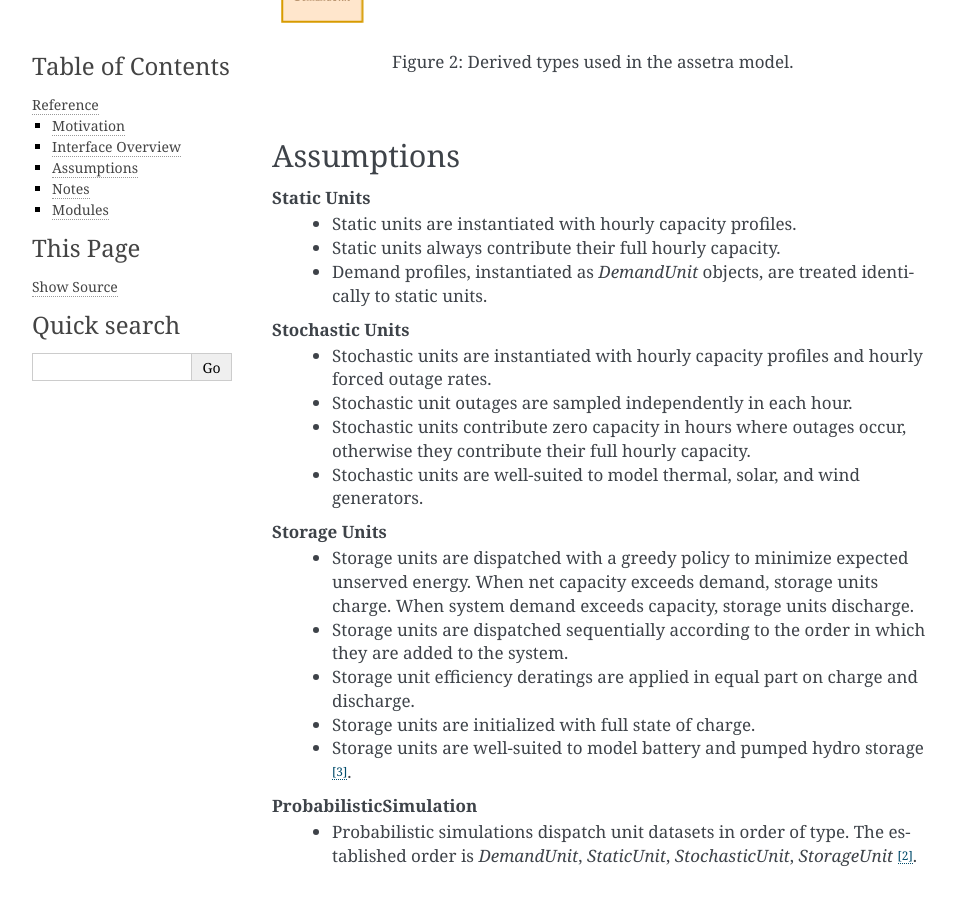
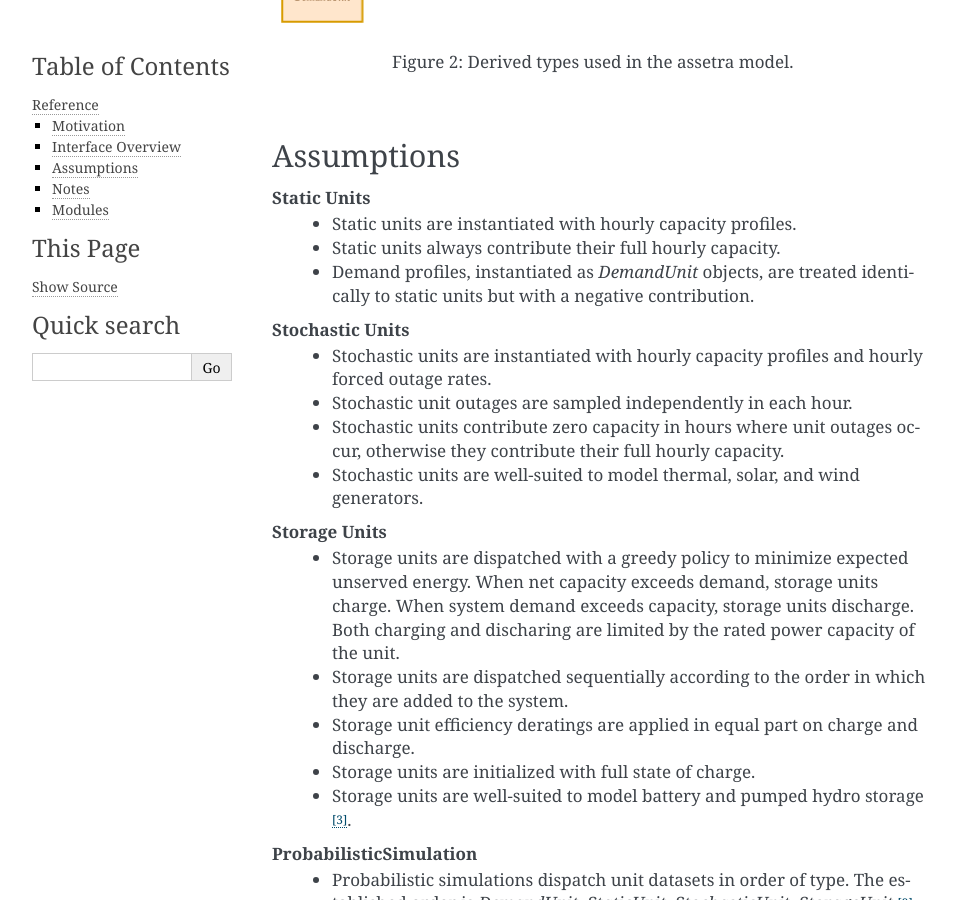
Before and after one commit to ijbd/assetra, a Sphinx documentation site: the page built from docs/reference.rst, in a window 1280 px wide and 900 px high, scrolled down 2242 px. Shown: the whole window, without its empty margins (148-1103 px from the left). Built offline with Sphinx 7.4.7, drawn with Linux system fonts in a browser that asks for light colours.

Commit message:
Small changes in assumptions section of the reference documentation.

```diff
--- a/docs/reference.rst
+++ b/docs/reference.rst
@@ -42,16 +42,16 @@ Assumptions
 **Static Units**
  - Static units are instantiated with hourly capacity profiles.
  - Static units always contribute their full hourly capacity.
- - Demand profiles, instantiated as `DemandUnit` objects, are treated identically to static units.
+ - Demand profiles, instantiated as `DemandUnit` objects, are treated identically to static units but with a negative contribution.
 
 **Stochastic Units**
  - Stochastic units are instantiated with hourly capacity profiles and hourly forced outage rates.
  - Stochastic unit outages are sampled independently in each hour.
- - Stochastic units contribute zero capacity in hours where outages occur, otherwise they contribute their full hourly capacity.
+ - Stochastic units contribute zero capacity in hours where unit outages occur, otherwise they contribute their full hourly capacity.
  - Stochastic units are well-suited to model thermal, solar, and wind generators.
 
 **Storage Units**
- - Storage units are dispatched with a greedy policy to minimize expected unserved energy. When net capacity exceeds demand, storage units charge. When system demand exceeds capacity, storage units discharge.
+ - Storage units are dispatched with a greedy policy to minimize expected unserved energy. When net capacity exceeds demand, storage units charge. When system demand exceeds capacity, storage units discharge. Both charging and discharing are limited by the rated power capacity of the unit.
  - Storage units are dispatched sequentially according to the order in which they are added to the system.
  - Storage unit efficiency deratings are applied in equal part on charge and discharge.
  - Storage units are initialized with full state of charge.
```
